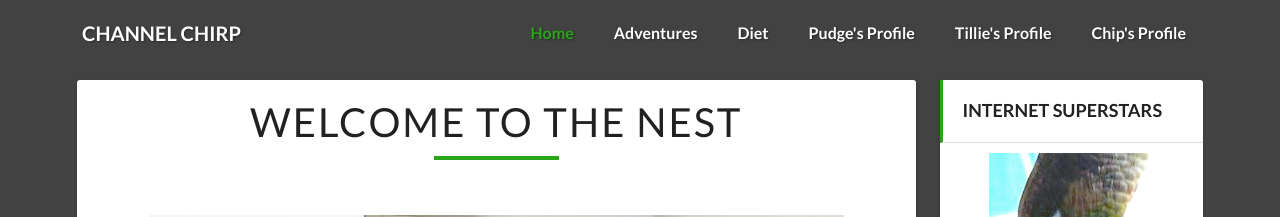
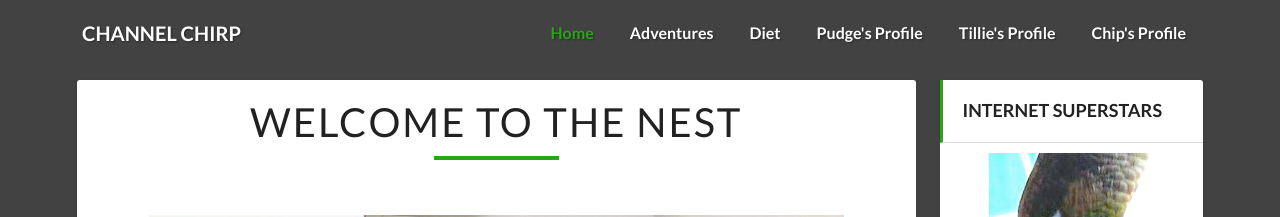
Before and after one commit to ChannelChirp/website, a Jekyll site: the page built from index.md, in a window 1280 px wide. Shown: the top 217 px of the page. Built offline with Jekyll 4.4.1, drawn with Linux system fonts in a browser that asks for light colours.

Commit message:
Update lighthouse.css

```diff
--- a/css/lighthouse.css
+++ b/css/lighthouse.css
@@ -476,7 +476,7 @@ tbody tr:nth-child(odd) {
 
 /* High‑specificity navbar item spacing */
 .navbar.navbar-expand-md .navbar-nav .nav-item {
-  margin-right: 1rem;            /* adjust gap size (1.5rem, 2.5rem, etc.) */
+  margin-right: 0.75rem;            /* adjust gap size (1.5rem, 2.5rem, etc.) */
 }
 
 .navbar.navbar-expand-md .navbar-nav .nav-item:last-child {
```
